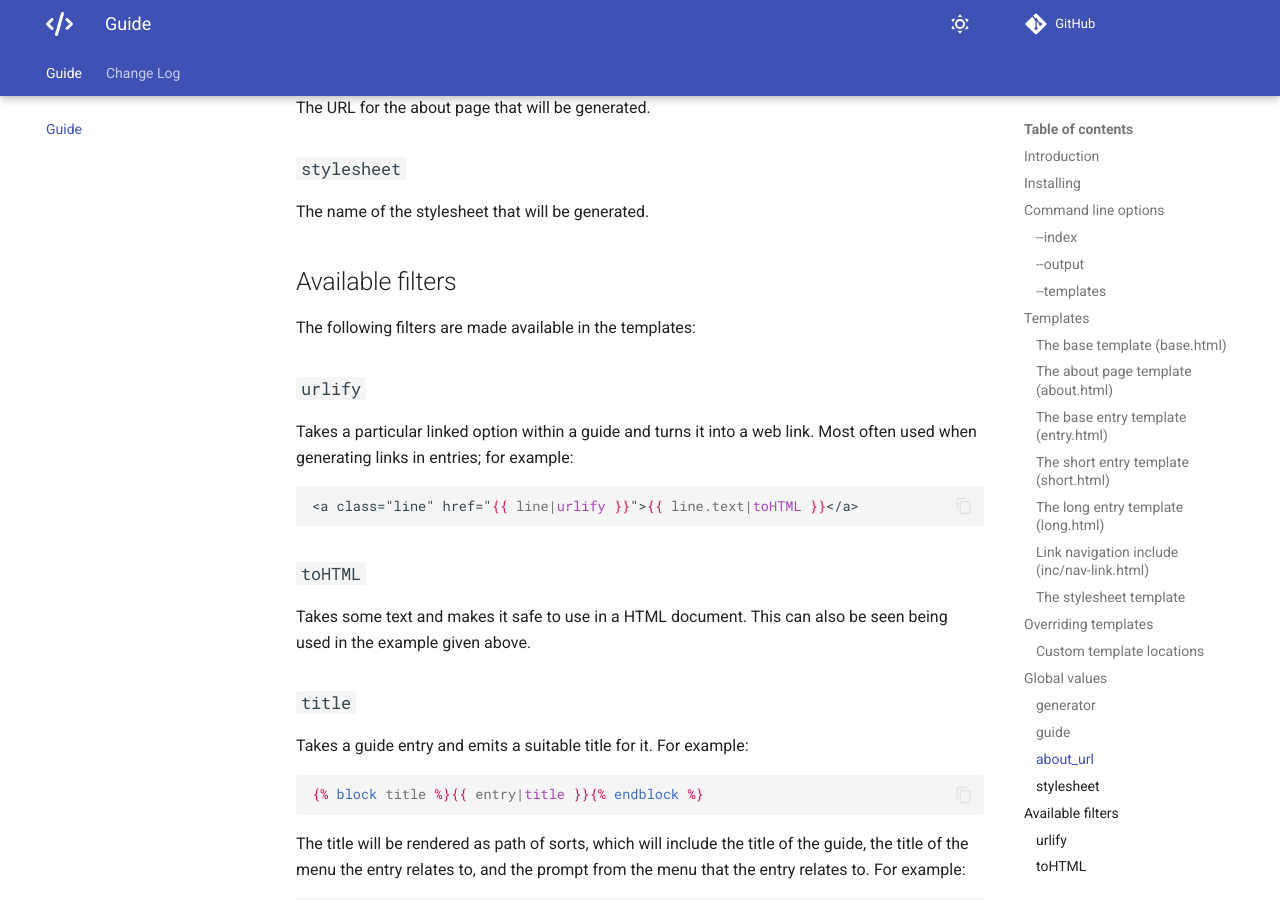
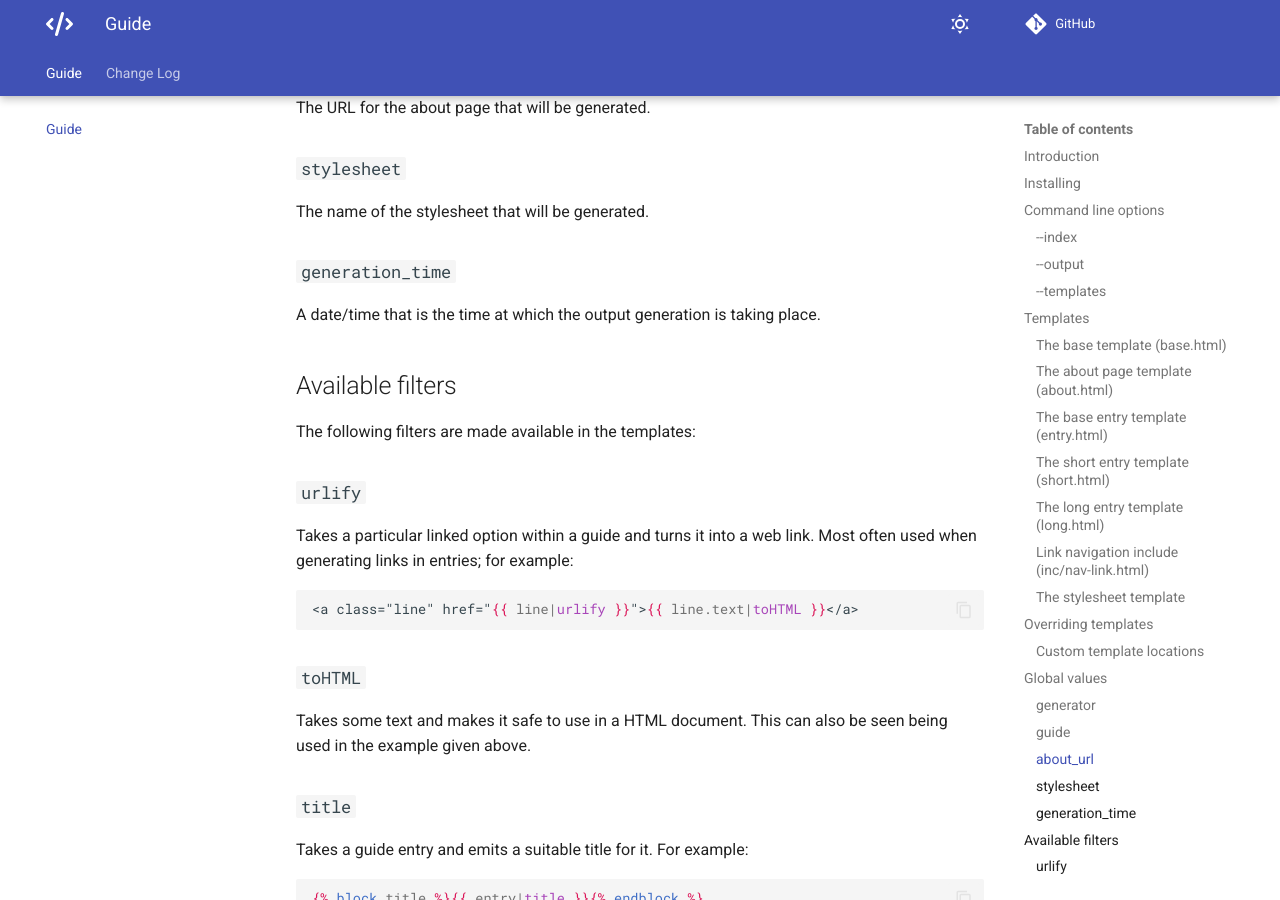
Before and after one commit to davep/ng2web, an MkDocs documentation site: the page built from docs/index.md, in a window 1280 px wide and 900 px high, scrolled down 12177 px. Built offline with MkDocs 1.6.1 and Material for MkDocs 9.7.7, drawn with Linux system fonts in a browser that asks for light colours; comment, search, counter and statistics services are not loaded.

Commit message:
:books: Add generation_time to the docs

```diff
--- a/docs/index.md
+++ b/docs/index.md
@@ -248,6 +248,10 @@ The URL for the about page that will be generated.
 
 The name of the stylesheet that will be generated.
 
+### `generation_time`
+
+A date/time that is the time at which the output generation is taking place.
+
 ## Available filters
 
 The following filters are made available in the templates:
```
